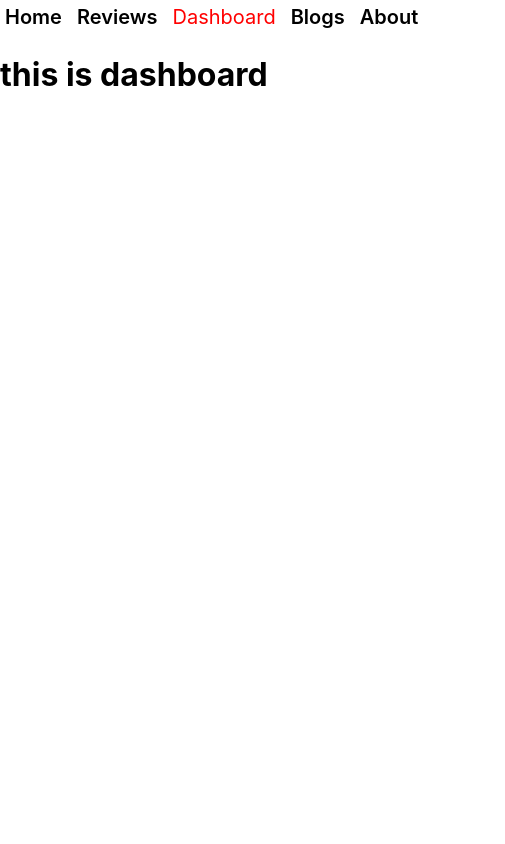
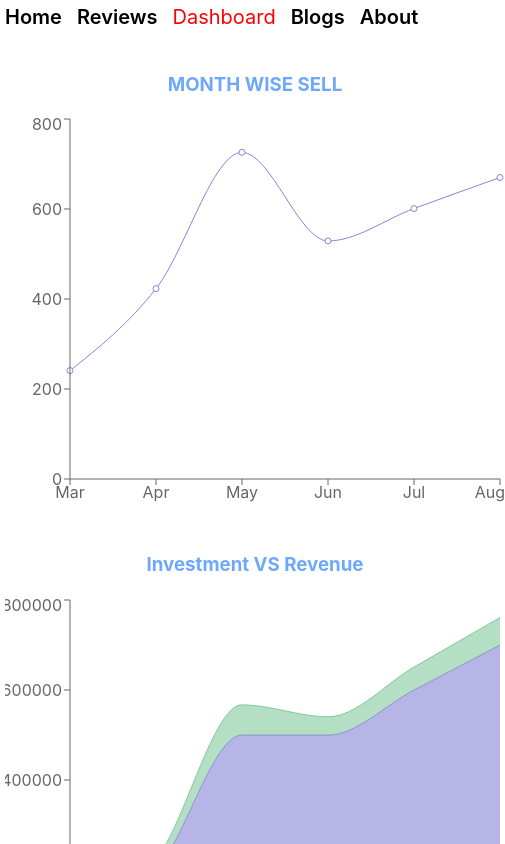
Before and after one commit to Rishat05/watch-store, a React (Create React App) app: page /dashboard in a window 390 px wide. Shown: the top 844 px of the page, 505 px wide, since content can reach past the window. Built offline with nearby package versions, Linux system fonts and the light colour scheme.

Commit message:
dashboard done

```diff
--- a/package.json
+++ b/package.json
@@ -10,6 +10,7 @@
     "react-dom": "^18.0.0",
     "react-router-dom": "^6.3.0",
     "react-scripts": "5.0.0",
+    "recharts": "^2.1.9",
     "web-vitals": "^2.1.4"
   },
   "scripts": {
--- a/src/components/Dashboard/Dashboard.js
+++ b/src/components/Dashboard/Dashboard.js
@@ -1,9 +1,11 @@
 import React from 'react';
+import './Dashboard.css';
+import MyLineChart from '../MyLineChart/MyLineChart';
 
 const Dashboard = () => {
     return (
-        <div>
-            <h1>this is dashboard</h1>
+        <div >
+            <MyLineChart></MyLineChart>
         </div>
     );
 };
--- a/src/components/Home/Home.js
+++ b/src/components/Home/Home.js
@@ -3,6 +3,7 @@ import './Home.css';
 import Reviews from '../Reviews/Reviews';
 import useReviews from '../../hooks/useReviews';
 import CustomerReview from '../CustomerReview/CustomerReview';
+import { Link } from 'react-router-dom';
 
 const Home = () => {
     const [reviews, setreviews] = useReviews();
@@ -29,7 +30,10 @@ const Home = () => {
                             ></CustomerReview>)
                     }
                 </div>
-                <button className='review-btn'>See all Reviews</button>
+                <Link to='/reviews'>
+                    <button className='review-btn'>See all Reviews</button>
+                </Link>
+
 
             </div>
 
--- /dev/null
+++ b/src/components/MyLineChart/MyLineChart.css
@@ -0,0 +1,15 @@
+.dashboard-container {
+    display: grid;
+    grid-template-columns: repeat(2, 1fr);
+    gap: 20px;
+    margin: 25px;
+    text-align: center;
+    color: rgb(110, 168, 253);
+}
+
+@media screen and (max-width:700px) {
+    .dashboard-container {
+        grid-template-columns: repeat(1, 1fr);
+        margin: 20px 5px;
+    }
+}
--- /dev/null
+++ b/src/components/MyLineChart/MyLineChart.js
@@ -0,0 +1,91 @@
+import React from 'react';
+import './MyLineChart.css';
+import { Area, AreaChart, Bar, BarChart, CartesianGrid, Line, LineChart, Pie, PieChart, ResponsiveContainer, Tooltip, XAxis, YAxis } from 'recharts';
+
+const MyLineChart = () => {
+    const data = [
+        {
+            "month": "Mar",
+            "investment": 100000,
+            "sell": 241,
+            "revenue": 10401
+        },
+        {
+            "month": "Apr",
+            "investment": 200000,
+            "sell": 423,
+            "revenue": 24500
+        },
+        {
+            "month": "May",
+            "investment": 500000,
+            "sell": 726,
+            "revenue": 67010
+        },
+        {
+            "month": "Jun",
+            "investment": 500000,
+            "sell": 529,
+            "revenue": 40405
+        },
+        {
+            "month": "Jul",
+            "investment": 600000,
+            "sell": 601,
+            "revenue": 50900
+        },
+        {
+            "month": "Aug",
+            "investment": 700000,
+            "sell": 670,
+            "revenue": 61000
+        }
+    ];
+    return (
+        <div className='dashboard-container'>
+            <div className="month-sell">
+                <h3>MONTH WISE SELL</h3>
+                <LineChart width={500} height={400} data={data}>
+                    <Line type="monotone" dataKey="sell" stroke="#8884d8" />
+                    <XAxis dataKey="month" />
+                    <YAxis />
+                    <Tooltip />
+                </LineChart>
+            </div>
+
+            <div className="investment-revenue">
+                <h3>Investment VS Revenue</h3>
+                <AreaChart width={500} height={400} data={data}>
+                    <XAxis dataKey="month" />
+                    <YAxis />
+                    <Tooltip />
+                    <Area type="monotone" dataKey="investment" stackId="1" stroke="#8884d8" fill="#8884d8" />
+                    <Area type="monotone" dataKey="revenue" stackId="1" stroke="#82ca9d" fill="#82ca9d" />
+                </AreaChart>
+            </div>
+
+            <div className="investment-revenue-barChart">
+                <h3>Investment VS Revenue</h3>
+                <BarChart width={500} height={400} data={data}>
+                    <XAxis dataKey="month" />
+                    <YAxis />
+                    <Tooltip />
+                    <Bar dataKey="investment" stackId="a" fill="#8884d8" />
+                    <Bar dataKey="revenue" stackId="a" fill="#82ca9d" />
+                </BarChart>
+            </div>
+
+            <div className="investment-revenue-pieChart">
+                <h3>Investment VS Revenue</h3>
+                <PieChart width={500} height={400}>
+                    <Tooltip />
+                    <Pie data={data} dataKey="investment" cx="50%" cy="50%" outerRadius={60} fill="#8884d8" />
+                    <Pie data={data} dataKey="revenue" cx="50%" cy="50%" innerRadius={70} outerRadius={95} fill="#82ca9d" label />
+                </PieChart>
+            </div>
+
+        </div>
+    );
+};
+
+export default MyLineChart;
```
Also changed, not shown: 1 other file (tests, documents, lock files or other folders).
